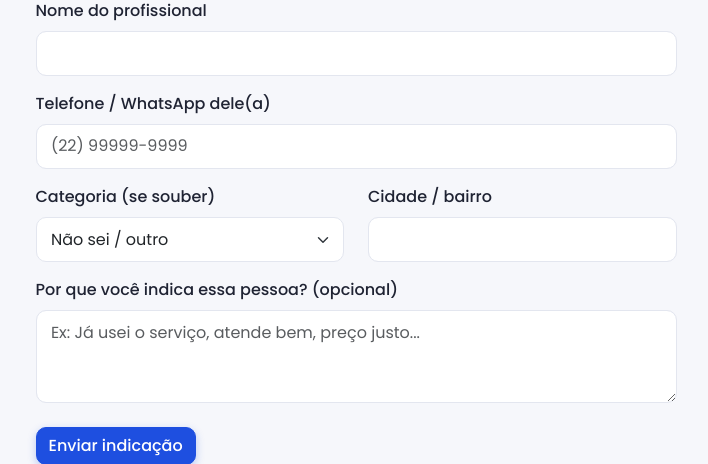
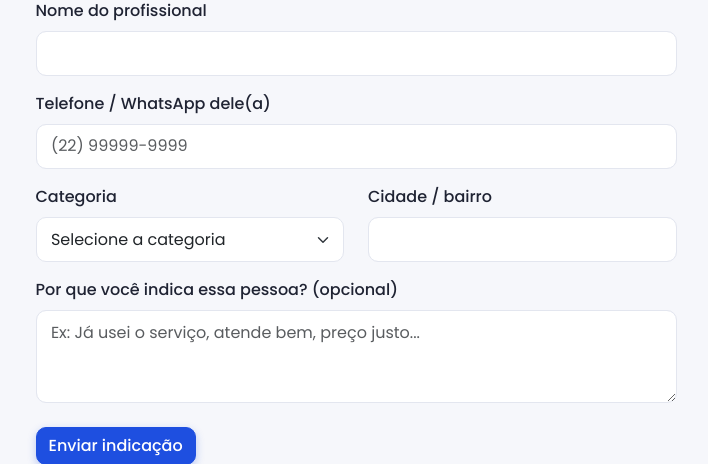
Before and after one commit to hermanoocardoso/servico-cidade, a FastAPI app: page /indicar in a window 1280 px wide. Shown: the part 211-675 px from the top of the page, without its empty margins (284-992 px from the left). Run offline with FastAPI, Linux system fonts and the light colour scheme; the visitor is signed in with stand-in values (Sample User, id 1); tables that the repository leaves empty hold one stand-in row (values such as "Sample post"); some libraries are stand-ins or nearby versions.

Commit message:
Torna categoria e cidade obrigatorias na indicacao de profissional
Sem essa informacao nao da pra saber o que oferecer nem onde a pessoa
atende na hora de entrar em contato pra convidar ela pra plataforma.
Adiciona validacao de verdade no backend (antes so confiava no required
do HTML) e mantem os valores preenchidos se der erro.

```diff
--- a/app/main.py
+++ b/app/main.py
@@ -763,17 +763,47 @@ def indicar(
     if not usuario:
         return RedirectResponse("/login", status_code=303)
 
+    nome_profissional = nome_profissional.strip()
+    telefone_profissional = telefone_profissional.strip()
+    cidade = cidade.strip()
+
     try:
         categoria_id_int = int(categoria_id) if categoria_id else None
     except ValueError:
         categoria_id_int = None
 
+    def erro(mensagem):
+        categorias = db.query(models.Category).order_by(models.Category.nome).all()
+        return templates.TemplateResponse(
+            "indicar.html",
+            {
+                "request": request, "usuario": usuario, "categorias": categorias, "enviado": False,
+                "erro": mensagem,
+                "valores": {
+                    "nome_profissional": nome_profissional,
+                    "telefone_profissional": telefone_profissional,
+                    "categoria_id": categoria_id,
+                    "cidade": cidade,
+                },
+            },
+        )
+
+    # Nome/telefone já são obrigatórios no HTML, mas a categoria e a cidade
+    # também precisam vir preenchidas — sem isso não dá pra saber o que
+    # oferecer nem onde a pessoa atende na hora de convidar ela pra plataforma.
+    if not nome_profissional or not telefone_profissional:
+        return erro("Preencha o nome e o telefone do profissional.")
+    if not categoria_id_int:
+        return erro("Selecione a categoria do profissional.")
+    if not cidade:
+        return erro("Informe a cidade/bairro do profissional.")
+
     indicacao = models.Indicacao(
         indicado_por_id=usuario.id,
-        nome_profissional=nome_profissional.strip(),
-        telefone_profissional=telefone_profissional.strip(),
+        nome_profissional=nome_profissional,
+        telefone_profissional=telefone_profissional,
         categoria_id=categoria_id_int,
-        cidade=cidade.strip() or None,
+        cidade=cidade,
         observacao=observacao.strip() or None,
     )
     db.add(indicacao)
--- a/app/templates/indicar.html
+++ b/app/templates/indicar.html
@@ -17,28 +17,33 @@
         </div>
         <a href="/" class="btn btn-outline-primary">Voltar ao catálogo</a>
         {% else %}
+
+        {% if erro %}
+        <div class="alert alert-danger">{{ erro }}</div>
+        {% endif %}
+
         <form method="post" action="/indicar">
             <div class="mb-3">
                 <label class="form-label">Nome do profissional</label>
-                <input type="text" name="nome_profissional" class="form-control" required>
+                <input type="text" name="nome_profissional" value="{{ valores.nome_profissional if valores else '' }}" class="form-control" required>
             </div>
             <div class="mb-3">
                 <label class="form-label">Telefone / WhatsApp dele(a)</label>
-                <input type="tel" name="telefone_profissional" class="form-control" placeholder="(22) 99999-9999" required>
+                <input type="tel" name="telefone_profissional" value="{{ valores.telefone_profissional if valores else '' }}" class="form-control" placeholder="(22) 99999-9999" required>
             </div>
             <div class="row">
                 <div class="col-md-6 mb-3">
-                    <label class="form-label">Categoria (se souber)</label>
-                    <select name="categoria_id" class="form-select">
-                        <option value="">Não sei / outro</option>
+                    <label class="form-label">Categoria</label>
+                    <select name="categoria_id" class="form-select" required>
+                        <option value="" disabled {% if not valores or not valores.categoria_id %}selected{% endif %}>Selecione a categoria</option>
                         {% for c in categorias %}
-                        <option value="{{ c.id }}">{{ c.nome }}</option>
+                        <option value="{{ c.id }}" {% if valores and valores.categoria_id == c.id|string %}selected{% endif %}>{{ c.nome }}</option>
                         {% endfor %}
                     </select>
                 </div>
                 <div class="col-md-6 mb-3">
                     <label class="form-label">Cidade / bairro</label>
-                    <input type="text" name="cidade" class="form-control">
+                    <input type="text" name="cidade" value="{{ valores.cidade if valores else '' }}" class="form-control" required>
                 </div>
             </div>
             <div class="mb-4">
```
